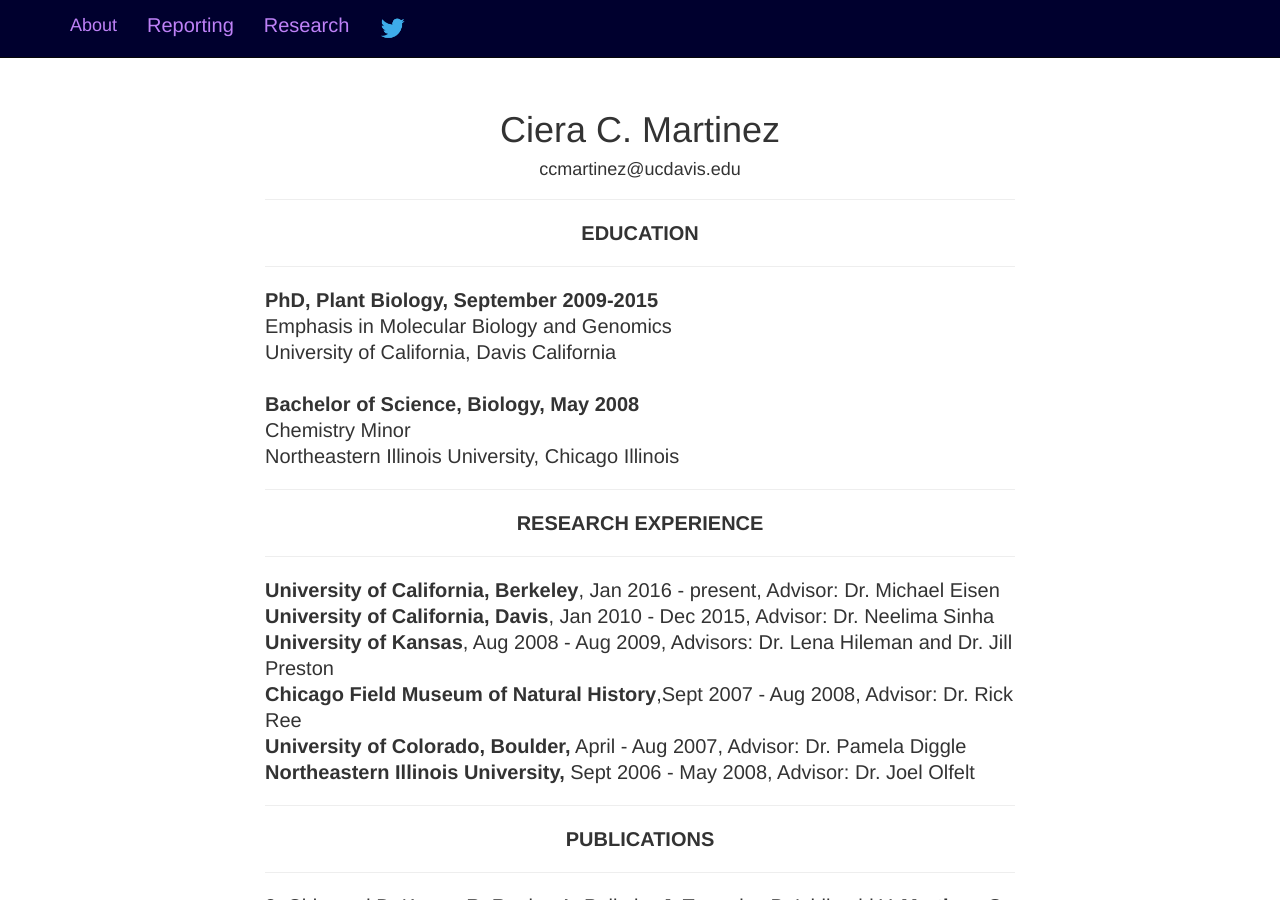
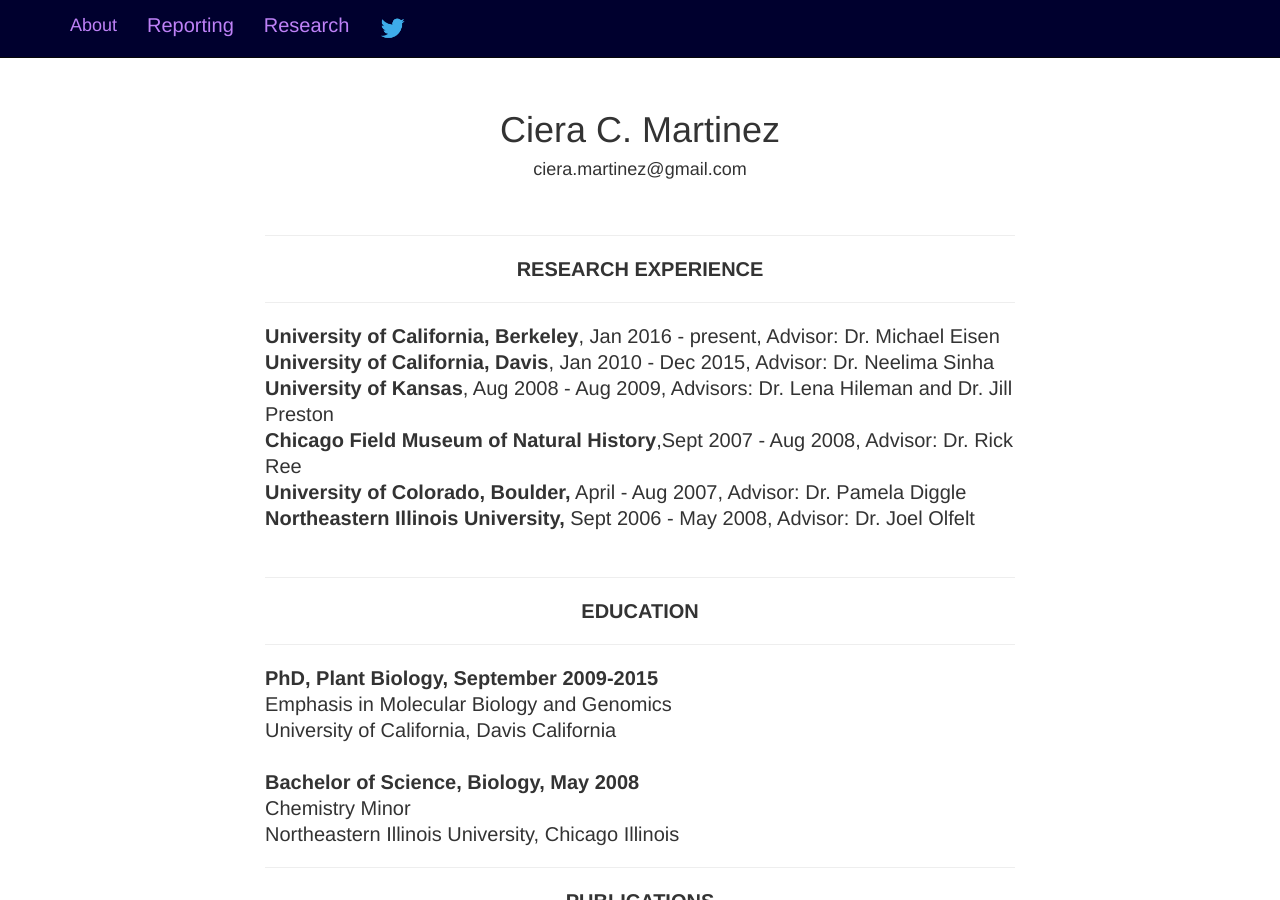
Before and after one commit to iamciera/creports, a Jekyll site: the page built from research/cv/index.html, in a window 1280 px wide and 900 px high. Built offline with Jekyll 4.4.1, drawn with Linux system fonts in a browser that asks for light colours; nearby versions of some CDN libraries; Markdown is read by kramdown in place of the engine named in the settings; some of the changed lines change nothing that is shown; some of the changed text lies outside the part shown.

Commit message:
updated email on CV and organization

```diff
--- a/research/cv/index.html
+++ b/research/cv/index.html
@@ -12,20 +12,8 @@ layout: default
         <div class="col-md-8">
 
 				<center><H1>Ciera C. Martinez</H1></center>
-				<center><H4>ccmartinez@ucdavis.edu</H4></center>
-				<hr />
-
-				<center><strong>EDUCATION</strong></center></p>
-				<hr />
-
-				<strong>PhD, Plant Biology, September 2009-2015</strong><br />
-				Emphasis in Molecular Biology and Genomics<br />
-				University of California, Davis California<br />
-
+				<center><H4>ciera.martinez@gmail.com</H4></center>
 				<br />
-				<strong>Bachelor of Science, Biology, May 2008</strong><br />
-				 Chemistry Minor<br />
-				Northeastern Illinois University, Chicago Illinois<br />
 				<hr />
 				<center><strong>RESEARCH EXPERIENCE</strong></center>
 				<hr />
@@ -40,6 +28,20 @@ layout: default
 				<br />
 				Northeastern Illinois University,</strong> Sept 2006 - May 2008, Advisor: Dr. Joel Olfelt
 				<br />
+				<br />
+				<hr />
+
+				<center><strong>EDUCATION</strong></center></p>
+				<hr />
+
+				<strong>PhD, Plant Biology, September 2009-2015</strong><br />
+				Emphasis in Molecular Biology and Genomics<br />
+				University of California, Davis California<br />
+
+				<br />
+				<strong>Bachelor of Science, Biology, May 2008</strong><br />
+				 Chemistry Minor<br />
+				Northeastern Illinois University, Chicago Illinois<br />
 				<hr />
 				<center><strong>PUBLICATIONS</strong><br /></center>
 				<hr />
@@ -155,10 +157,10 @@ layout: default
 				<hr />
 				<center><p><strong>MENTORING</strong></p></center>
 				<hr /><br />
-				<b>2013 - present</b>   Surbhi Chophla<br />
-				<b>2012 - 2013</b>   Paradee Thammapichai  , currently a PhD Student at University of Wisconsin, Madison<br />
+				<b>2013 - 2015</b>   Surbhi Chophla, currently a technician at Monsanto<br />
+				<b>2012 - 2013</b>   Paradee Thammapichai, currently a PhD Student at University of Wisconsin, Madison<br />
 				<b>2011 - 2012</b>   Gillie Ish-Shalom, currently a Research Associate at Anacor<br />
-				<b>2010 - 2012</b>   Jeanice Jones, currently in Peace Corps<br />
+				<b>2010 - 2011</b>   Jeanice Jones, currently in Peace Corps<br />
 
 		<div class="col-md-2">
 
```
